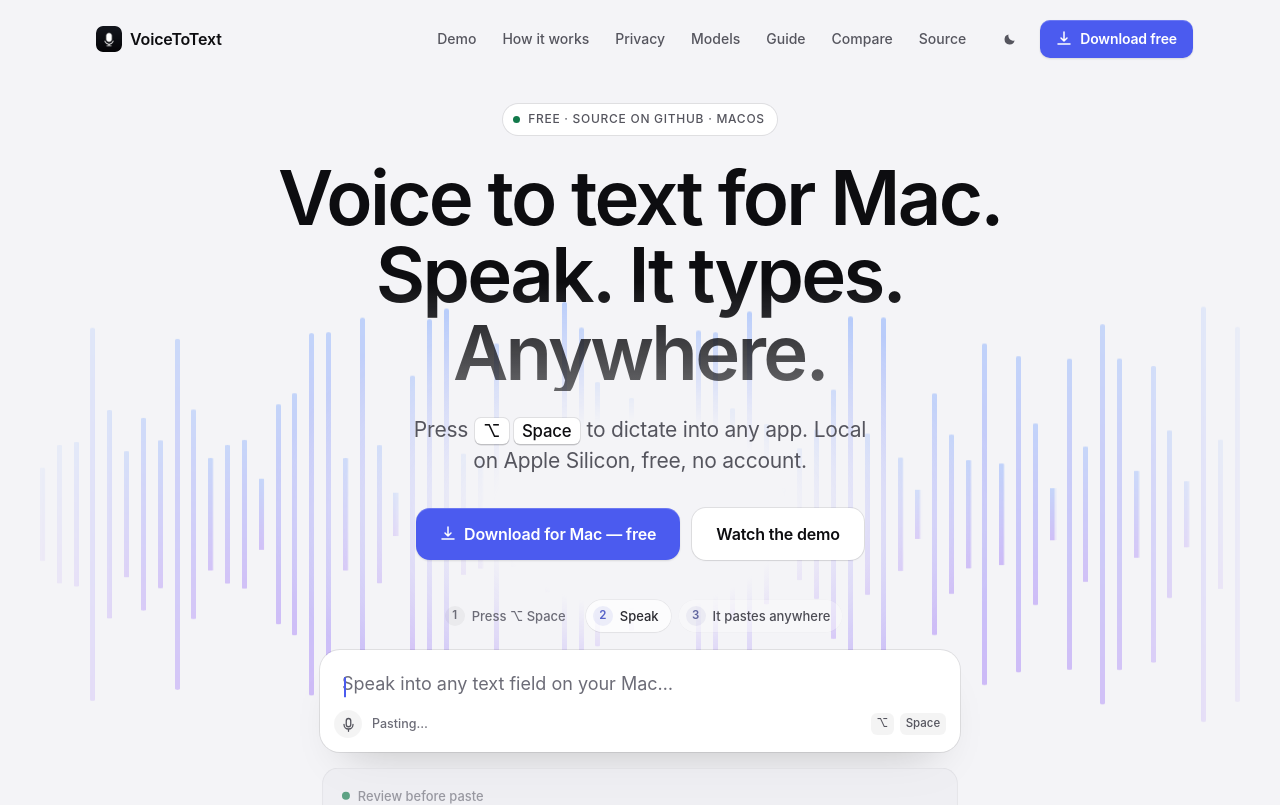
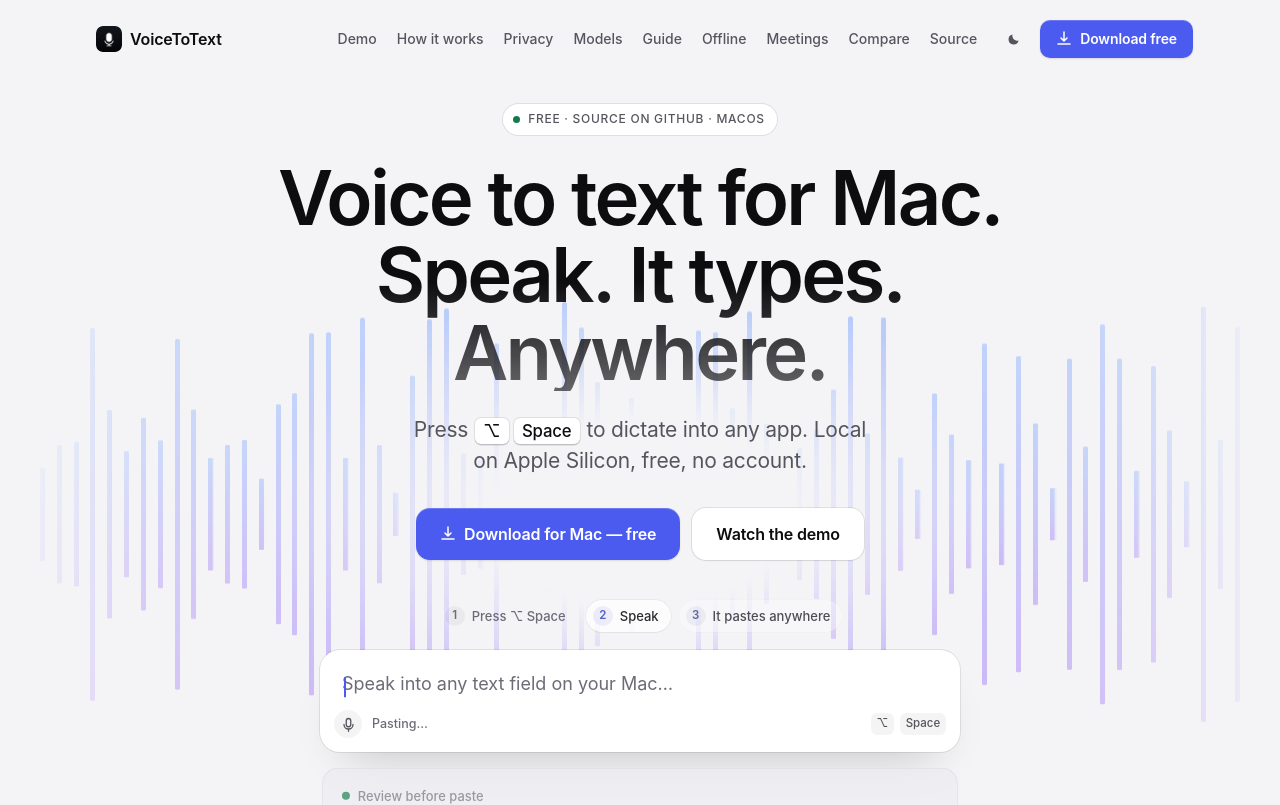
Before and after one commit to gug007/voice-to-text, a Next.js app in the folder website/: page / in a window 1280 px wide. Shown: the top 805 px of the page. Built offline with nearby package versions, Linux system fonts and the light colour scheme; no server answers.

Commit message:
feat(nav): add offline and meeting links

```diff
--- a/website/app/globals.css
+++ b/website/app/globals.css
@@ -587,6 +587,7 @@
 .nav__links { display: flex; gap: 2px; align-items: center; }
 .nav__primary { margin-left: auto; }
 .nav__links a {
+  white-space: nowrap;
   font-size: var(--fs-body-sm);
   font-weight: var(--fw-medium);
   color: var(--text-secondary);
@@ -677,7 +678,11 @@
 .nav__menu li a[aria-current="page"] { color: var(--text-primary); background: var(--well); }
 .nav__menu-download { width: 100%; margin-top: var(--space-2); }
 
-@media (max-width: 1040px) {
+@media (max-width: 1320px) {
+  .nav__inner { gap: var(--space-2); }
+  .nav__links a { padding: 6px 9px; }
+}
+@media (max-width: 1180px) {
   .nav__primary { display: none; }
   .nav__inner > .btn { display: none; }
   .nav__mobile { display: block; margin-left: auto; }
--- a/website/app/layout.tsx
+++ b/website/app/layout.tsx
@@ -70,7 +70,7 @@
           <style>{`
             .reveal, .reveal-child { opacity: 1 !important; transform: none !important; }
             .theme-toggle { display: none !important; }
-            @media (max-width: 1040px) {
+            @media (max-width: 1180px) {
               .nav__primary, .nav__mobile, .nav__inner > .btn { display: none !important; }
               .nav__fallback { display: flex !important; }
             }
--- a/website/components/mobile-nav.tsx
+++ b/website/components/mobile-nav.tsx
@@ -44,7 +44,7 @@
   }, [open]);
 
   useEffect(() => {
-    const desktop = window.matchMedia("(min-width: 1041px)");
+    const desktop = window.matchMedia("(min-width: 1181px)");
     const closeAtDesktopWidth = (event: MediaQueryListEvent) => {
       if (!event.matches) return;
       if (open) {
--- a/website/components/sections/nav.tsx
+++ b/website/components/sections/nav.tsx
@@ -16,6 +16,8 @@
 
 const ROUTE_LINKS = [
   { href: GUIDE_PATH, label: "Guide" },
+  { href: "/offline-speech-to-text-mac", label: "Offline" },
+  { href: "/meeting-recording", label: "Meetings" },
   { href: "/compare/best-dictation-apps-for-mac", label: "Compare" },
 ] as const;
 
```
